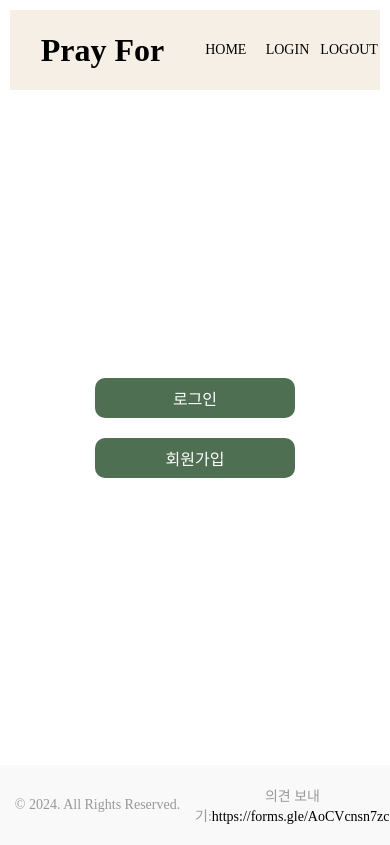
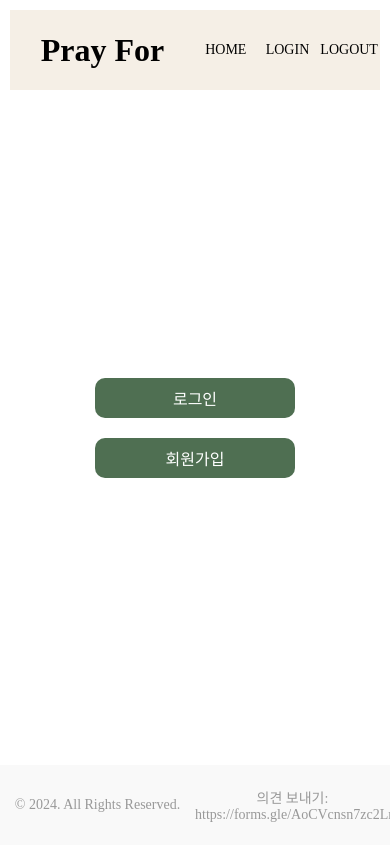
Before and after one commit to Yes2eul/Pray-For, a Next.js app: page / in a window 390 px wide. Shown: the top 845 px of the page. Built offline with nearby package versions, Linux system fonts and the light colour scheme; no server answers.

Commit message:
feat: 모바일 뷰 수정

```diff
--- a/components/post/list.module.css
+++ b/components/post/list.module.css
@@ -85,7 +85,7 @@
   }
 
   .postList {
-    max-height: 500px;
+    max-height: 450px;
     overflow-y: auto;
   }
 }
--- a/components/profile/userPost.module.css
+++ b/components/profile/userPost.module.css
@@ -80,7 +80,7 @@
   }
 
   .postContainer {
-    max-height: 500px;
+    max-height: 450px;
     overflow-y: auto;
   }
 }
--- a/components/shared/footer.jsx
+++ b/components/shared/footer.jsx
@@ -11,7 +11,7 @@ const Footer = () => {
         <p>
           의견 보내기:
           <a href="https://forms.gle/AoCVcnsn7zc2LrSD6">
-            {"https://forms.gle/AoCVcnsn7zc2LrSD6"}
+            {" https://forms.gle/AoCVcnsn7zc2LrSD6"}
           </a>
         </p>
       </div>
--- a/components/shared/footer.module.css
+++ b/components/shared/footer.module.css
@@ -19,7 +19,8 @@
   width: 50%;
 }
 
-.footer p {
+.footer p,
+.footer a {
   font-size: 14px;
   color: #999;
 
```
